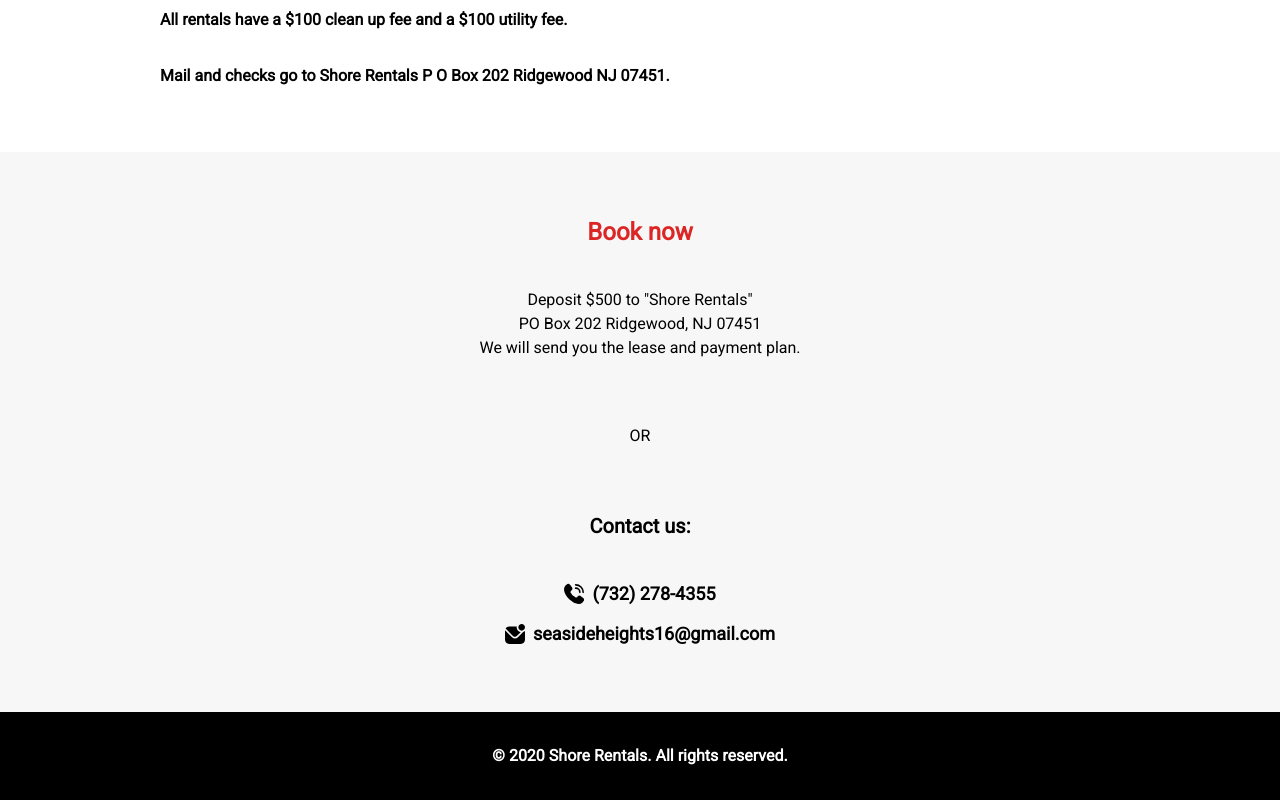
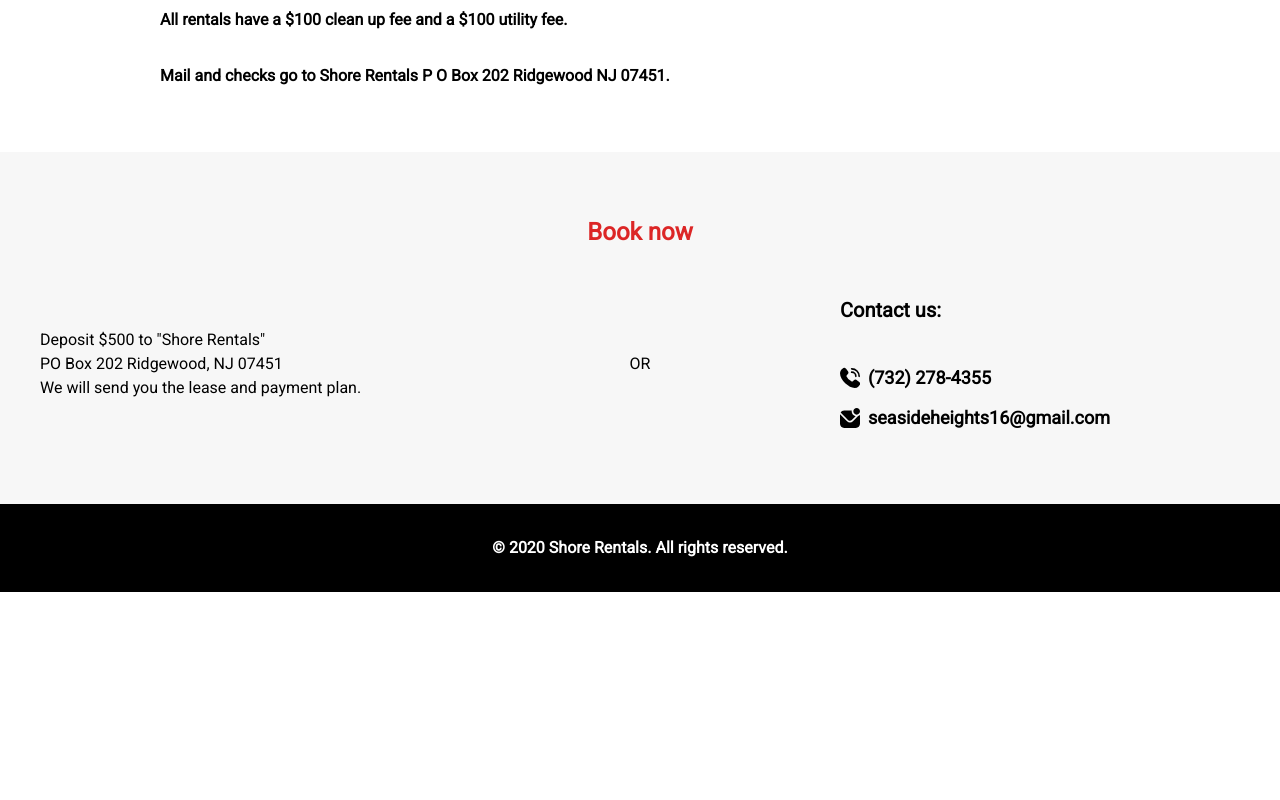
Before and after one commit to spotype/resort, a Next.js app: page / in a window 1280 px wide. Shown: the part 4352-5152 px from the top of the page. After the commit the page ends 4944 px from the top, so only its background shows below. Built offline with nearby package versions, Linux system fonts and the light colour scheme.

Commit message:
update all

```diff
--- a/app/details/1/page.tsx
+++ b/app/details/1/page.tsx
@@ -1,3 +1,7 @@
 export default function page() {
-  return <div>page</div>;
+  return (
+    <div className="">
+      <div className=""></div>
+    </div>
+  );
 }
--- /dev/null
+++ b/app/not-found.tsx
@@ -0,0 +1,19 @@
+"use client";
+import Errors from "@/public/error.svg";
+import Image from "next/image";
+export default function notfound() {
+  return (
+    <div className="flex items-center justify-center h-screen">
+      <div className="flex flex-col items-center">
+        <Image src={Errors} className=" md:w-96" alt="" />
+
+        <button
+          onClick={() => (window.location.href = "/")}
+          className="py-3 px-6 bg-black text-white font-bold text-lg rounded-2xl"
+        >
+          Go To Home
+        </button>
+      </div>
+    </div>
+  );
+}
--- a/components/Booknow.tsx
+++ b/components/Booknow.tsx
@@ -1,15 +1,14 @@
 export default function Booknow() {
   return (
     <div className="bg-[#f7f7f7] py-16">
-      <div className="flex mx-auto w-11/12 justify-center xl:w-[1200px]">
-        <div className="w-full flex flex-col items-center">
-          <div className="w-full mb-10">
-            <h2 className="font-bold text-2xl text-center text-red-600">
-              Book now
-            </h2>
-          </div>
-
-          <div className="text-center">
+      <div className="flex mx-auto w-11/12 justify-center xl:w-[1200px] flex-col">
+        <div className="w-full mb-10">
+          <h2 className="font-bold text-2xl text-center text-red-600">
+            Book now
+          </h2>
+        </div>
+        <div className="w-full flex flex-col items-center md:grid md:grid-cols-3 md:text-start">
+          <div className="text-center md:text-start">
             <p>Deposit $500 to "Shore Rentals"</p>
             <p>PO Box 202 Ridgewood, NJ 07451</p>
 
@@ -22,11 +21,11 @@
             <span className="">OR</span>
           </div>
 
-          <div className="flex flex-col justify-center items-center">
+          <div className="flex flex-col justify-center items-center md:items-start">
             <div className="mb-10">
               <h2 className="font-bold text-xl">Contact us:</h2>
             </div>
-            <div className="flex flex-col items-center font-bold text-lg gap-3">
+            <div className="flex flex-col items-center font-bold text-lg gap-3 md:text-start md:items-start">
               <div className="flex gap-2">
                 <img src="/call.svg" className="w-5" alt="" />
                 <span>(732) 278-4355</span>
```
